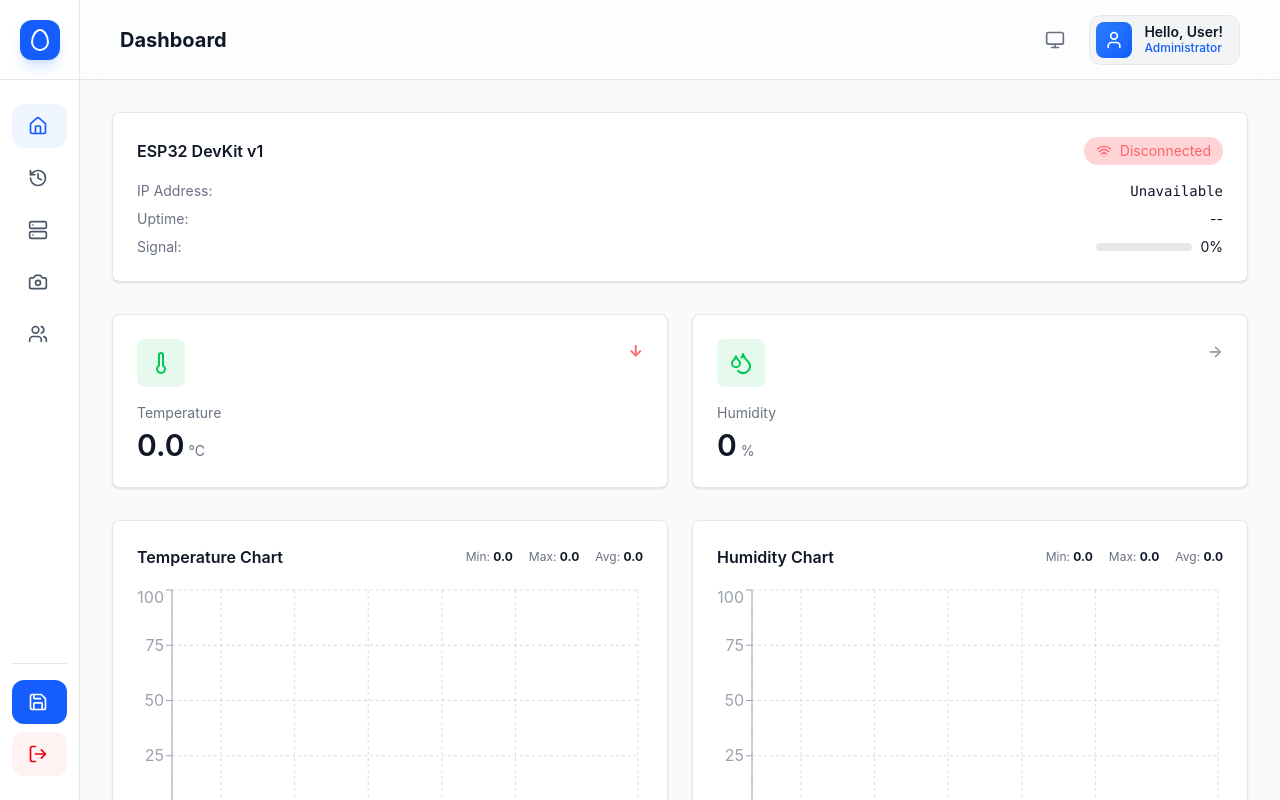
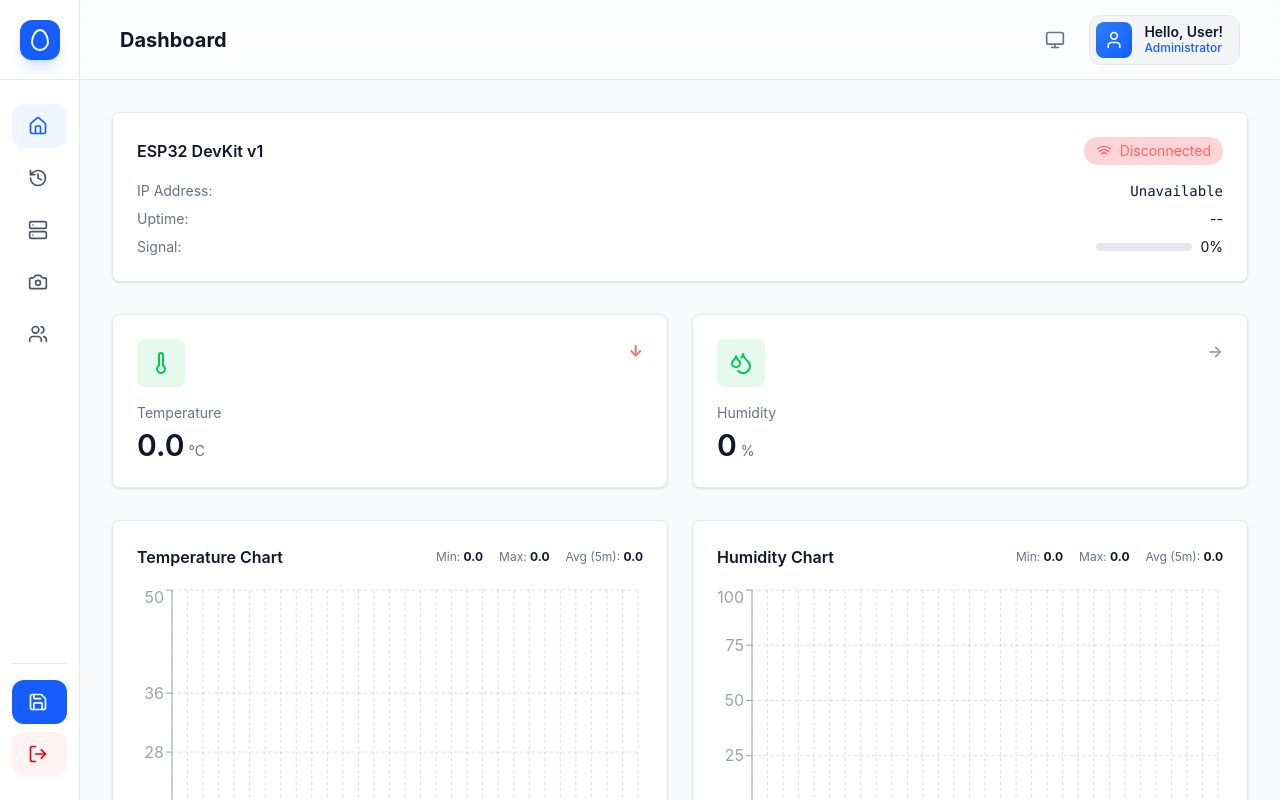
Before and after one commit to flymboom/smarteggincubator-V2, a React (Vite) app: page / in a window 1280 px wide. Built offline with nearby package versions, Linux system fonts and the light colour scheme; no server answers; the database is empty; sample sign-in values are in the browser's storage.

Commit message:
Refactor Dashboard to use SensorReading and update chart

```diff
--- a/src/pages/Dashboard.tsx
+++ b/src/pages/Dashboard.tsx
@@ -34,10 +34,68 @@ interface SensorData {
   heaterMaster: boolean;
 }
 
+interface SensorReading {
+  timestamp: number;
+  temperature: number;
+  humidity: number;
+}
+
 interface ChartDataPoint {
   time: string;
-  temperature: number;
-  humidity: number;
+  clockTime: string;
+  temperature: number | null;
+  humidity: number | null;
+}
+
+const TOTAL_POINTS = 31; // 31 points (one every 10s over 5 minutes)
+const WINDOW_MS = 5 * 60 * 1000; // 5 minutes
+
+function buildFiveMinuteChartData(readings: SensorReading[]): ChartDataPoint[] {
+  const now = Date.now();
+  const startTime = now - WINDOW_MS;
+  const step = WINDOW_MS / (TOTAL_POINTS - 1);
+  const result: ChartDataPoint[] = [];
+
+  for (let i = 0; i < TOTAL_POINTS; i++) {
+    const slotTime = startTime + i * step;
+
+    // Clean static markers on X-Axis at 1-minute intervals
+    let timeLabel = "";
+    if (i === 0) timeLabel = "-5m";
+    else if (i === 6) timeLabel = "-4m";
+    else if (i === 12) timeLabel = "-3m";
+    else if (i === 18) timeLabel = "-2m";
+    else if (i === 24) timeLabel = "-1m";
+    else if (i === TOTAL_POINTS - 1) timeLabel = "Now";
+
+    const clockTime = new Date(slotTime).toLocaleTimeString("en-US", {
+      hour12: false,
+      hour: "2-digit",
+      minute: "2-digit",
+      second: "2-digit",
+    });
+
+    // Find the closest reading to this slot time within ±10 seconds
+    let closestReading: SensorReading | null = null;
+    let minDiff = Infinity;
+
+    for (const r of readings) {
+      const diff = Math.abs(r.timestamp - slotTime);
+      if (diff < minDiff && diff <= 15000) {
+        minDiff = diff;
+        closestReading = r;
+      }
+    }
+
+    result.push({
+      time: timeLabel,
+      clockTime: clockTime,
+      temperature: closestReading ? closestReading.temperature : null,
+      humidity: closestReading ? closestReading.humidity : null,
+    });
+  }
+
+  return result;
 }
 
 export function Dashboard() {
@@ -50,39 +108,28 @@ export function Dashboard() {
   const [flashOn, setFlashOn] = useState(false);
   const [heaterOn, setHeaterOn] = useState(true);
 
-  const [chartData, setChartData] = useState<ChartDataPoint[]>(() => {
-    const initial: ChartDataPoint[] = [];
-    const now = Date.now();
-    for (let i = 19; i >= 0; i--) {
-      initial.push({
-        time: new Date(now - i * 3000).toLocaleTimeString("en-US", {
-          hour12: false,
-          hour: "2-digit",
-          minute: "2-digit",
-          second: "2-digit",
-        }),
-        temperature: 0,
-        humidity: 0,
-      });
-    }
-    return initial;
-  });
+  const readingsRef = useRef<SensorReading[]>([]);
+  const [chartData, setChartData] = useState<ChartDataPoint[]>(() => buildFiveMinuteChartData([]));
 
   const [motorInterval, setMotorInterval] = useState("30");
   const [isTriggering, setIsTriggering] = useState(false);
 
   useEffect(() => {
+    // Periodic chart refresh to keep the 5-minute sliding window aligned
+    const chartInterval = setInterval(() => {
+      const fiveMinutesAgo = Date.now() - WINDOW_MS;
+      readingsRef.current = readingsRef.current.filter((r) => r.timestamp >= fiveMinutesAgo);
+      setChartData(buildFiveMinuteChartData(readingsRef.current));
+    }, 5000);
+
     // Subscribe to sensors
     const sensorRef = ref(db, "incubator/sensors");
     const unsubscribeSensors = onValue(sensorRef, (snapshot) => {
       const val = snapshot.val();
       if (val) {
         if (dataRef.current === null) {
-          // First payload (cached or initial fetch)
-          // We store it but don't trust it's online until we see it change!
           dataRef.current = val;
         } else if (val.uptime !== dataRef.current.uptime) {
-          // Data is actively changing, device is definitely online
           dataRef.current = val;
           setData(val);
           lastUpdateRef.current = Date.now();
@@ -91,25 +138,23 @@ export function Dashboard() {
             isConnectedRef.current = true;
           }
 
-          // Update chart
-          const timeStr = new Date().toLocaleTimeString("en-US", {
-            hour12: false,
-            hour: "2-digit",
-            minute: "2-digit",
-            second: "2-digit",
-          });
-          setChartData((prev) => {
-            const newData = [
-              ...prev,
-              {
-                time: timeStr,
-                temperature: val.temperature || 0,
-                humidity: val.humidity || 0,
-              },
-            ];
-            if (newData.length > 20) newData.shift();
-            return newData;
-          });
+          // Record new sensor reading
+          const temp = typeof val.temperature === "number" ? val.temperature : 0;
+          const hum = typeof val.humidity === "number" ? val.humidity : 0;
+
+          if (temp > 0 || hum > 0) {
+            const now = Date.now();
+            readingsRef.current.push({
+              timestamp: now,
+              temperature: temp,
+              humidity: hum,
+            });
+
+            // Keep only the past 5 minutes of readings
+            const fiveMinutesAgo = now - WINDOW_MS;
+            readingsRef.current = readingsRef.current.filter((r) => r.timestamp >= fiveMinutesAgo);
+            setChartData(buildFiveMinuteChartData(readingsRef.current));
+          }
         }
       }
     });
@@ -151,6 +196,7 @@ export function Dashboard() {
     });
 
     return () => {
+      clearInterval(chartInterval);
       clearInterval(connectionMonitor);
       unsubscribeSensors();
       unsubscribeFlash();
@@ -201,12 +247,17 @@ export function Dashboard() {
   };
 
   const calculateStats = (key: "temperature" | "humidity") => {
-    if (chartData.length === 0)
+    const fiveMinutesAgo = Date.now() - WINDOW_MS;
+    const recentReadings = readingsRef.current
+      .filter((r) => r.timestamp >= fiveMinutesAgo && typeof r[key] === "number" && r[key] > 0)
+      .map((r) => r[key]);
+
+    if (recentReadings.length === 0)
       return { min: "0.0", max: "0.0", avg: "0.0" };
-    const values = chartData.map((d) => d[key]);
-    const min = Math.min(...values).toFixed(1);
-    const max = Math.max(...values).toFixed(1);
-    const avg = (values.reduce((a, b) => a + b, 0) / values.length).toFixed(1);
+
+    const min = Math.min(...recentReadings).toFixed(1);
+    const max = Math.max(...recentReadings).toFixed(1);
+    const avg = (recentReadings.reduce((a, b) => a + b, 0) / recentReadings.length).toFixed(1);
     return { min, max, avg };
   };
 
@@ -325,7 +376,7 @@ export function Dashboard() {
                 Max: <strong className="text-gray-900 dark:text-white transition-colors">{tempStats.max}</strong>
               </span>
               <span>
-                Avg: <strong className="text-gray-900 dark:text-white transition-colors">{tempStats.avg}</strong>
+                Avg (5m): <strong className="text-gray-900 dark:text-white transition-colors">{tempStats.avg}</strong>
               </span>
             </div>
           </div>
@@ -342,18 +393,29 @@ export function Dashboard() {
                 <XAxis
                   dataKey="time"
                   stroke="rgb(156, 163, 175)"
-                  tick={{ fill: "rgb(156, 163, 175)" }}
+                  tick={{ fill: "rgb(156, 163, 175)", fontSize: 12 }}
+                  interval={0}
                 />
                 <YAxis
-                  domain={[0, 100]}
+                  domain={[20, 50]}
                   stroke="rgb(156, 163, 175)"
                   tick={{ fill: "rgb(156, 163, 175)" }}
                 />
                 <Tooltip
-                  formatter={(value: number) => value.toFixed(2)}
-                  contentStyle={{
-                    backgroundColor: "rgb(31, 41, 55)",
-                    borderColor: "rgb(55, 65, 81)",
+                  content={({ active, payload }) => {
+                    if (active && payload && payload.length) {
+                      const pt = payload[0].payload as ChartDataPoint;
+                      const val = payload[0].value;
+                      return (
+                        <div className="bg-gray-900 border border-gray-700 p-2.5 rounded-lg shadow-lg text-xs">
+                          <p className="text-gray-400 mb-1">{pt.clockTime} {pt.time ? `(${pt.time})` : ""}</p>
+                          <p className="font-semibold text-red-400">
+                            Temperature: {typeof val === "number" ? val.toFixed(1) : "--"} °C
+                          </p>
+                        </div>
+                      );
+                    }
+                    return null;
                   }}
                 />
                 <Line
@@ -362,7 +424,8 @@ export function Dashboard() {
                   stroke="rgb(239, 68, 68)"
                   strokeWidth={2}
                   dot={false}
-                  activeDot={{ r: 6 }}
+                  connectNulls={true}
+                  activeDot={{ r: 5 }}
                 />
               </LineChart>
             </ResponsiveContainer>
@@ -380,7 +443,7 @@ export function Dashboard() {
                 Max: <strong className="text-gray-900 dark:text-white transition-colors">{humStats.max}</strong>
               </span>
               <span>
-                Avg: <strong className="text-gray-900 dark:text-white transition-colors">{humStats.avg}</strong>
+                Avg (5m): <strong className="text-gray-900 dark:text-white transition-colors">{humStats.avg}</strong>
               </span>
             </div>
           </div>
@@ -397,7 +460,8 @@ export function Dashboard() {
                 <XAxis
                   dataKey="time"
                   stroke="rgb(156, 163, 175)"
-                  tick={{ fill: "rgb(156, 163, 175)" }}
+                  tick={{ fill: "rgb(156, 163, 175)", fontSize: 12 }}
+                  interval={0}
                 />
                 <YAxis
                   domain={[0, 100]}
@@ -405,10 +469,20 @@ export function Dashboard() {
                   tick={{ fill: "rgb(156, 163, 175)" }}
                 />
                 <Tooltip
-                  formatter={(value: number) => value.toFixed(2)}
-                  contentStyle={{
-                    backgroundColor: "rgb(31, 41, 55)",
-                    borderColor: "rgb(55, 65, 81)",
+                  content={({ active, payload }) => {
+                    if (active && payload && payload.length) {
+                      const pt = payload[0].payload as ChartDataPoint;
+                      const val = payload[0].value;
+                      return (
+                        <div className="bg-gray-900 border border-gray-700 p-2.5 rounded-lg shadow-lg text-xs">
+                          <p className="text-gray-400 mb-1">{pt.clockTime} {pt.time ? `(${pt.time})` : ""}</p>
+                          <p className="font-semibold text-blue-400">
+                            Humidity: {typeof val === "number" ? val.toFixed(1) : "--"} %
+                          </p>
+                        </div>
+                      );
+                    }
+                    return null;
                   }}
                 />
                 <Line
@@ -417,7 +491,8 @@ export function Dashboard() {
                   stroke="rgb(59, 130, 246)"
                   strokeWidth={2}
                   dot={false}
-                  activeDot={{ r: 6 }}
+                  connectNulls={true}
+                  activeDot={{ r: 5 }}
                 />
               </LineChart>
             </ResponsiveContainer>
```
